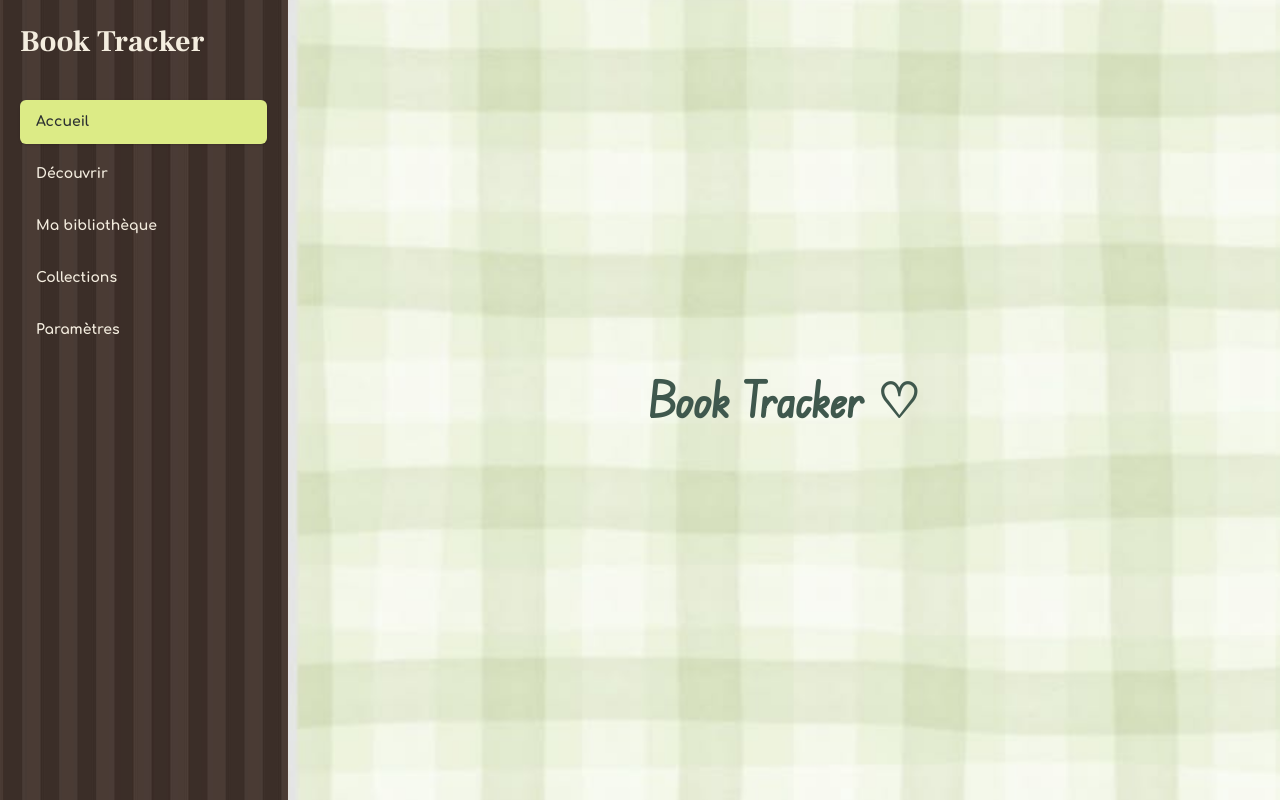
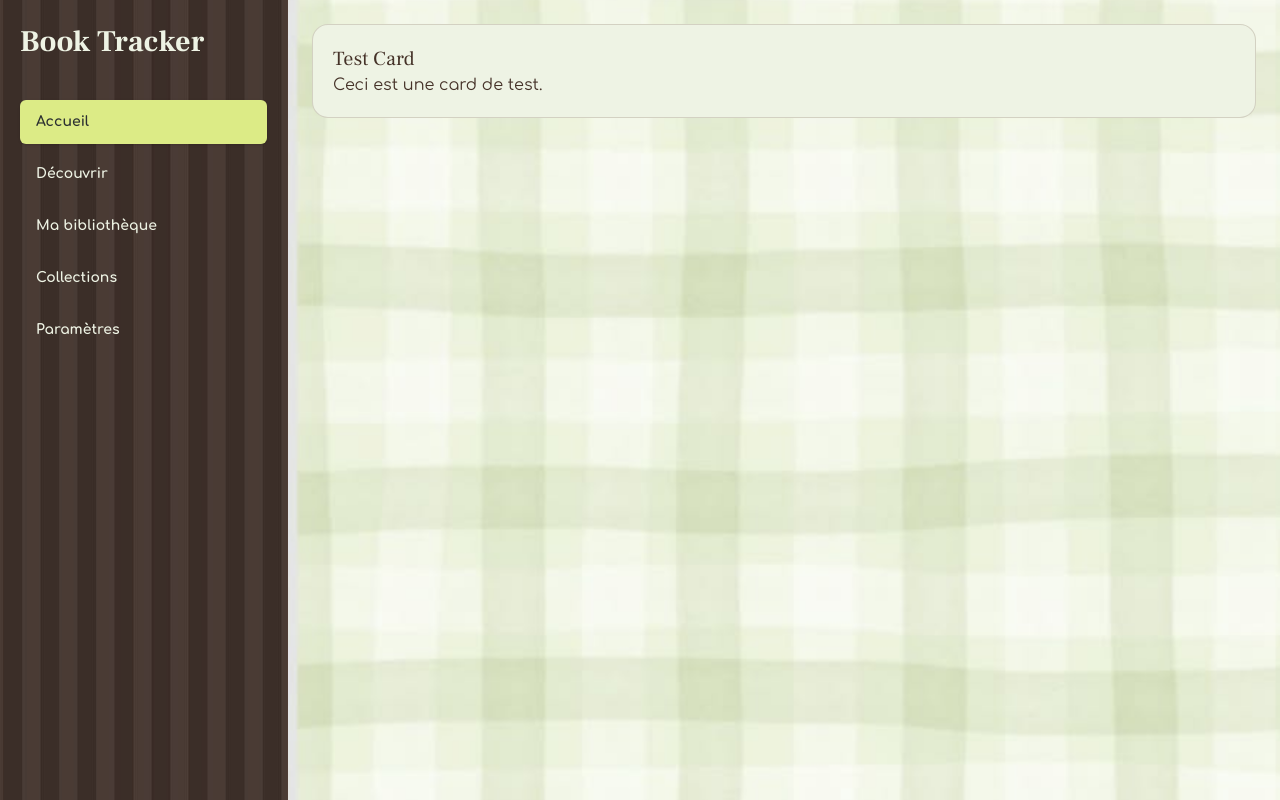
Before and after one commit to bldyonyx/BookTracker, a React (Vite) app: page / in a window 1280 px wide. Built offline with nearby package versions, Linux system fonts and the light colour scheme.

Commit message:
feat: update Dashboard layout with Card component and adjust color variables

```diff
--- /dev/null
+++ b/src/components/ui/Card.jsx
@@ -0,0 +1,11 @@
+function Card({ children, className = '' }) {
+  return (
+    <div
+      className={`rounded-2xl border border-walnut/20 bg-cream p-5 ${className}`}
+    >
+      {children}
+    </div>
+  )
+}
+
+export default Card
--- a/src/index.css
+++ b/src/index.css
@@ -79,7 +79,7 @@
 
   /* Light surfaces */
   --color-parchment: #E5D4C4;
-  --color-cream: #F4EDDF;
+  --color-cream: #EEF3E4;
 
   /* Greens */
   --color-mintcream: #EEF3DA;
@@ -94,6 +94,8 @@
 
   /* Text */
   --color-ink: #2C3031;
+
+  /* Fonts */
   --font-heading: "Frank Ruhl Libre", serif;
   --font-ui: "Comfortaa", sans-serif;
   --font-handwritten: "Edu NSW ACT Foundation", cursive;
--- a/src/pages/Dashboard.jsx
+++ b/src/pages/Dashboard.jsx
@@ -1,10 +1,18 @@
+import Card from '../components/ui/Card'
+
 function Dashboard() {
   return (
-    <main className="font-handwritten min-h-screen bg-parchment flex items-center justify-center">
-      <h1 className="text-5xl font-bold text-forest">
-        Book Tracker ♡
-      </h1>
-    </main>
+    <div className="p-6">
+        <Card>
+        <h2 className="font-heading text-xl text-darkwood">
+            Test Card
+        </h2>
+
+        <p className="font-ui text-darkwood">
+            Ceci est une card de test.
+        </p>
+        </Card>
+    </div>
   )
 }
 
```
